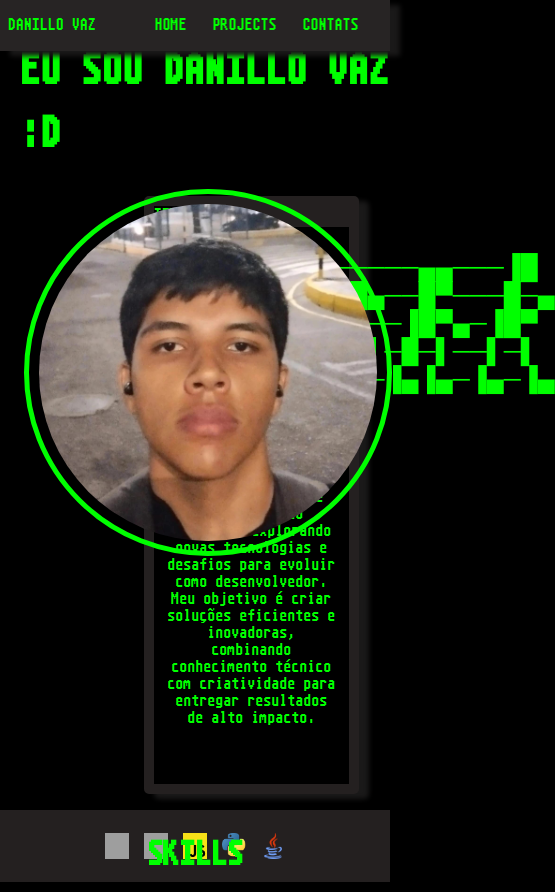
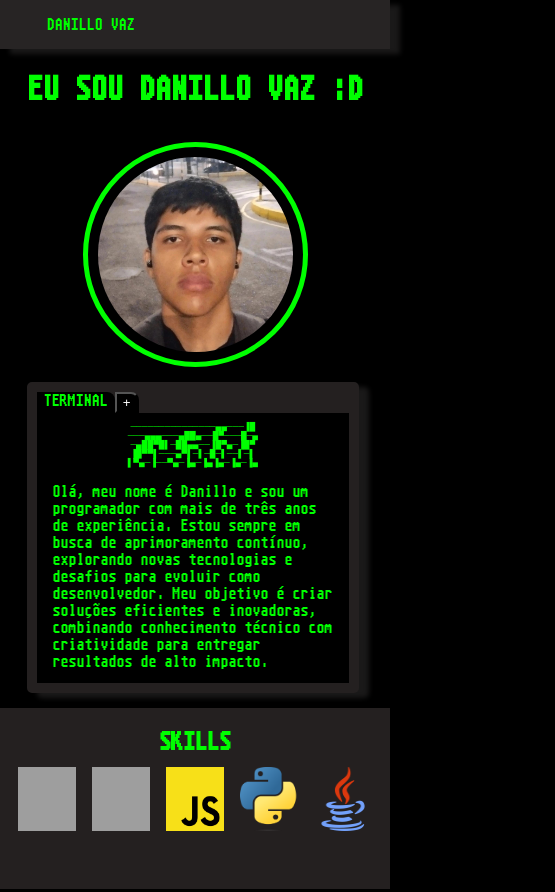
Before and after one commit to lightpotat0/portifolio, a plain HTML site: page index.html in a window 390 px wide. Shown: the top 892 px of the page, 555 px wide, since content can reach past the window. Drawn offline with Linux system fonts and the light colour scheme; files that its build step writes are made by us from their sources; grey boxes are pictures that could not be loaded.

Commit message:
update_mobile

```diff
--- /dev/null
+++ b/css/media.css
@@ -0,0 +1,91 @@
+@media (max-width: 1022px) {
+
+    nav {
+        height: auto;
+    }
+
+    #navd {
+        display: none;
+    }
+
+    #title {
+        margin-left: 12%;
+    }
+
+    h1 {
+        font-size: 45px;
+    }
+
+    #box1 p {
+        padding: 5% 0% 4% 0%;
+    }
+
+    #box1 h2 {
+        font-size: 80%;
+        text-align: center;
+        margin: 0;
+    }
+
+    #box2 img {
+        width: 30%;
+        height: auto;
+        margin-top: 5%;
+    }
+
+    #cabecalho_box p {
+        font-size: 100%;
+    }
+
+    #principal_box {
+        width: 45%;
+    }
+
+    #box3 h2 {
+        font-size: 150%;
+        text-align: center;
+        position: absolute;
+    }
+
+    #box3 img {
+        width: 15%;
+        margin: 15% 2%;
+    }
+
+    #projects h3 {
+        font-size: 200%;
+    }
+
+    #pr {
+        max-width: 80%;
+        margin: 20% 0% 0% 0%;
+    }
+
+
+}
+
+@media (max-width: 500px) {
+
+    h1 {
+        margin-top: 15%;
+        margin-left: 0;
+        font-size: 45px;
+        text-align: center;
+    }
+
+    #box1 h2 {
+        font-size: 50%;
+    }
+
+    #box2 img {
+        width: 50%;
+        position: relative;
+        margin-left: 25%;
+        margin-right: auto;
+    }
+
+    #principal_box {
+        width: 80%;
+        margin-top: 5%;
+    }
+
+}
--- a/css/style.css
+++ b/css/style.css
@@ -90,7 +90,6 @@ h1 {
 
 #box1 {
     background-color: black;
-    text-align: center;
     position: static;
     width: 100%;
     height: 100%;
@@ -227,5 +226,5 @@ footer {
 
 @font-face {
     font-family: Atarifont;
-    src: url(./fonts/AtariST8x16SystemFont.ttf);
+    src: url(../fonts/AtariST8x16SystemFont.ttf);
 }
--- a/index.html
+++ b/index.html
@@ -4,7 +4,8 @@
 <head>
     <meta charset="UTF-8">
     <meta name="viewport" content="width=device-width, initial-scale=1.0">
-    <link rel="stylesheet" href="style.css">
+    <link rel="stylesheet" href="./css/style.css">
+    <link rel="stylesheet" href="./css/media.css">
     <title>Danillo Vaz</title>
 </head>
 
```
